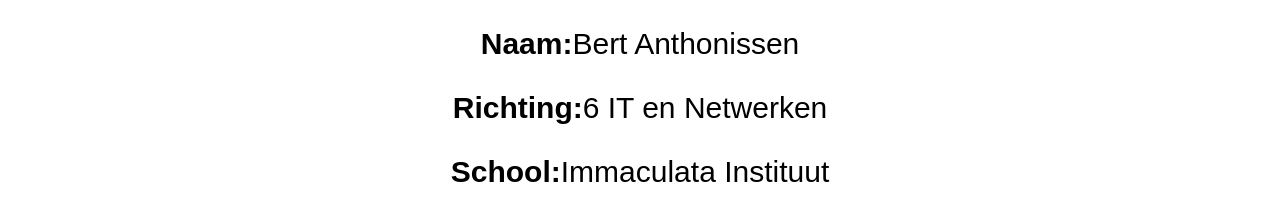
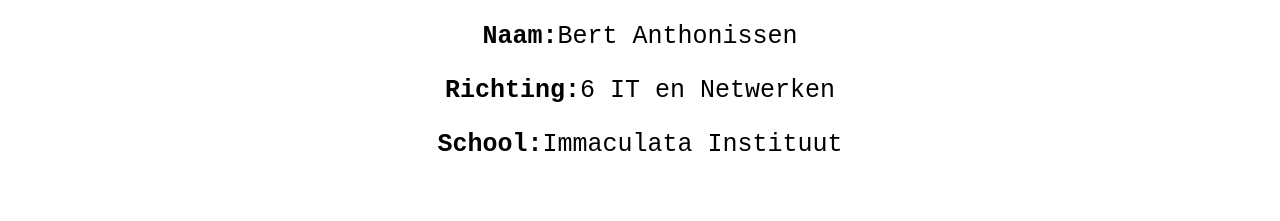
Before and after one commit to BertA-immalle/GIPWebsite, a plain HTML site: page info.html in a window 1280 px wide. Shown: the part 197-418 px from the top of the page. Drawn offline with nearby package versions, Linux system fonts and the light colour scheme.

Commit message:
update #2 23 november 2016

```diff
--- a/info.html
+++ b/info.html
@@ -24,9 +24,11 @@
 </div>
 
 
-<p class="container"><b>Naam: </b> Bert Anthonissen</p>
-<p class="container"><b>Richting: </b> 6 IT en Netwerken</p>
-<p class="container"><b>School: </b> Immaculata Instituut</p>
+<p class="containerInfopage"><b>Naam: </b> Bert Anthonissen</p>
+<p class="containerInfopage"><b>Richting: </b> 6 IT en Netwerken</p>
+<p class="containerInfopage"><b>School: </b> Immaculata Instituut</p>
+<p class=""></p>
+
 
 
 
--- a/style/style.css
+++ b/style/style.css
@@ -111,3 +111,14 @@
 #stagePNGPadding{
     padding: 15px;
 }
+
+.containerInfopage{
+    display: flex;
+    justify-content: center;
+    align-content: center;
+    flex-flow: row wrap;
+    flex-basis: 25%;
+    font-family: monospace;
+    font-size: 25px;
+    list-style: none;
+}
```
Also changed, not shown: index.html (+2 -3 lines).
